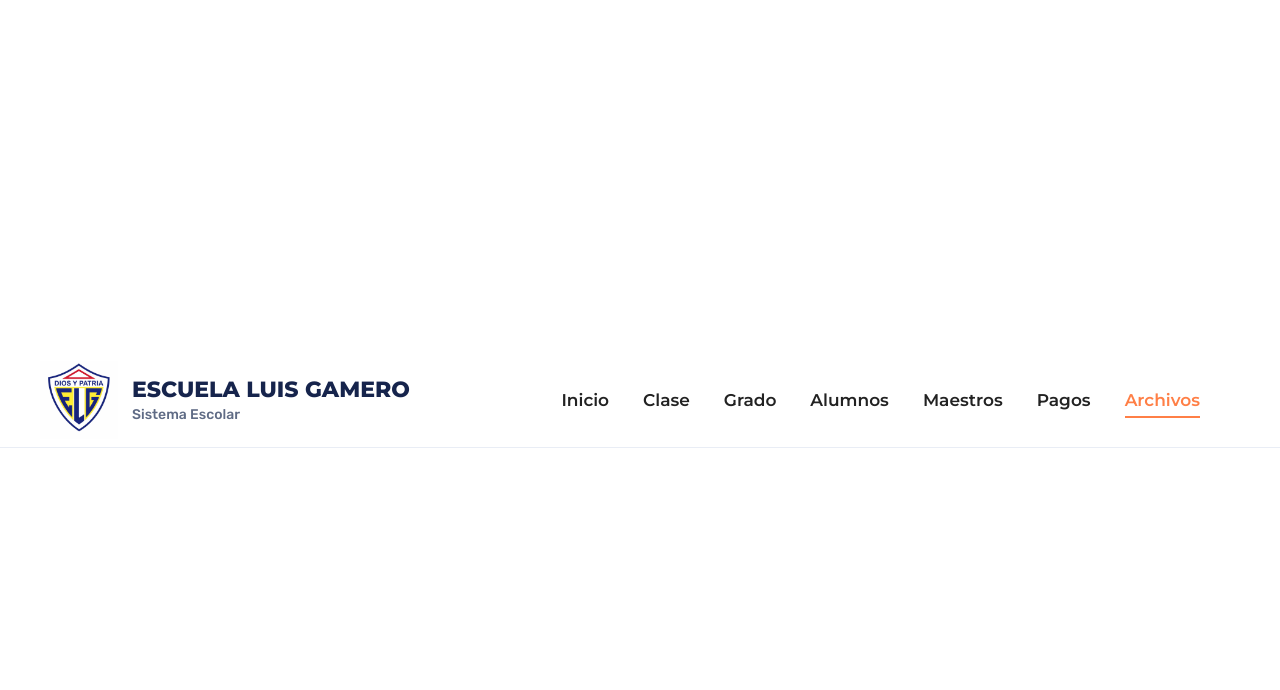
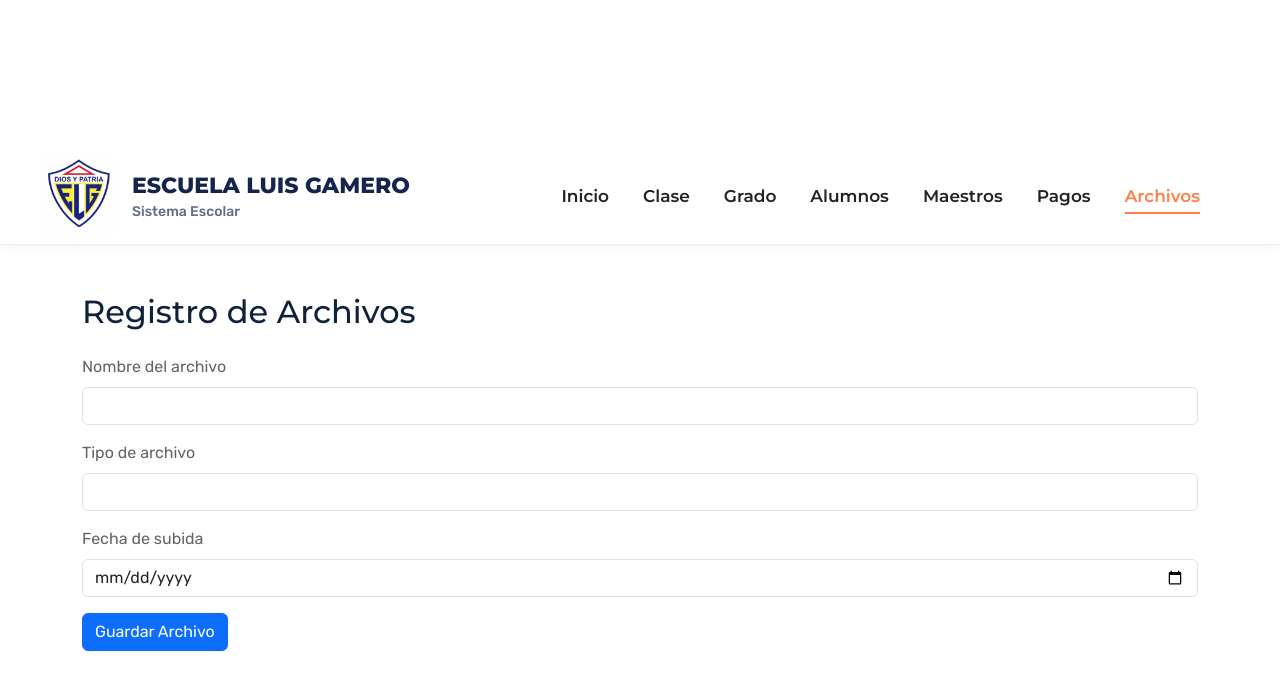
Before and after one commit to jimenez-x1/LGweb, a React (Vite) app: page /archivos in a window 1280 px wide. Shown: the top 690 px of the page. Built offline with nearby package versions, Linux system fonts and the light colour scheme; a web font is replaced by a local one.

Commit message:
correcciones

```diff
--- a/src/App.jsx
+++ b/src/App.jsx
@@ -12,6 +12,7 @@ import RegistrarMaestro from "./pages/RegistrarMaestro";
 import EditarMaestro from "./pages/EditarMaestro";
 import Pagos from "./pages/Pagos";
 import RegistrarPago from "./pages/RegistrarPago";
+import Archivos from "./pages/Archivos";
 
 function App() {
   return (
@@ -30,6 +31,7 @@ function App() {
         <Route path="/pagos" element={<Pagos />} />
         <Route path="/registrar-pago" element={<RegistrarPago />} />
         <Route path="/registrar-pago/:id" element={<RegistrarPago />} />
+        <Route path="/archivos" element={<Archivos />} />
       </Routes>
     </>
   );
--- /dev/null
+++ b/src/pages/Archivos.jsx
@@ -0,0 +1,86 @@
+import React, { useState } from "react";
+import axios from "axios";
+
+const Archivos = () => {
+  const [formData, setFormData] = useState({
+    Nombre_Archivo: "",
+    Tipo_Archivo: "",
+    Fecha_Subida: "",
+  });
+
+  const handleChange = (e) => {
+    const { name, value } = e.target;
+    setFormData({
+      ...formData,
+      [name]: value,
+    });
+  };
+
+  const guardarArchivo = async (e) => {
+    e.preventDefault();
+
+    try {
+      await axios.post("http://localhost:3000/api/archivos", formData);
+      alert("Archivo guardado correctamente");
+
+      setFormData({
+        Nombre_Archivo: "",
+        Tipo_Archivo: "",
+        Fecha_Subida: "",
+      });
+    } catch (error) {
+      console.error(error);
+      alert("Error al guardar archivo");
+    }
+  };
+
+  return (
+    <div className="container mt-5">
+      <h2>Registro de Archivos</h2>
+
+      <form onSubmit={guardarArchivo} className="mt-4">
+        <div className="mb-3">
+          <label className="form-label">Nombre del archivo</label>
+          <input
+            type="text"
+            className="form-control"
+            name="Nombre_Archivo"
+            value={formData.Nombre_Archivo}
+            onChange={handleChange}
+            required
+          />
+        </div>
+
+        <div className="mb-3">
+          <label className="form-label">Tipo de archivo</label>
+          <input
+            type="text"
+            className="form-control"
+            name="Tipo_Archivo"
+            value={formData.Tipo_Archivo}
+            onChange={handleChange}
+            required
+          />
+        </div>
+
+        <div className="mb-3">
+          <label className="form-label">Fecha de subida</label>
+          <input
+            type="date"
+            className="form-control"
+            name="Fecha_Subida"
+            value={formData.Fecha_Subida}
+            onChange={handleChange}
+            required
+          />
+        </div>
+
+        <button type="submit" className="btn btn-primary">
+          Guardar Archivo
+        </button>
+      </form>
+    </div>
+  );
+};
+
+export default Archivos;
--- a/src/store/slices/Clase/fetchers.ts
+++ b/src/store/slices/Clase/fetchers.ts
@@ -1,6 +1,6 @@
 import { CreateFetchers } from "../../../storeConfig";
 import { NAME } from "./namespace";
-import { getData, saveData, deleteData } from "../../../utilities/Utilities";
+import { getData, saveData, updateData, deleteData } from "../../../utilities/Utilities";
 import { isError } from "../../../Api/utilsError";
 
 export default CreateFetchers(NAME, {
@@ -19,7 +19,7 @@ export default CreateFetchers(NAME, {
         return { clasesInfo: response?.data };
     },
     async updateClase(params: any) {
-        const response = await saveData(params);
+        const response = await updateData(params);
         if (isError<any>(response?.error)) {
             return { error: response?.error };
         }
```
